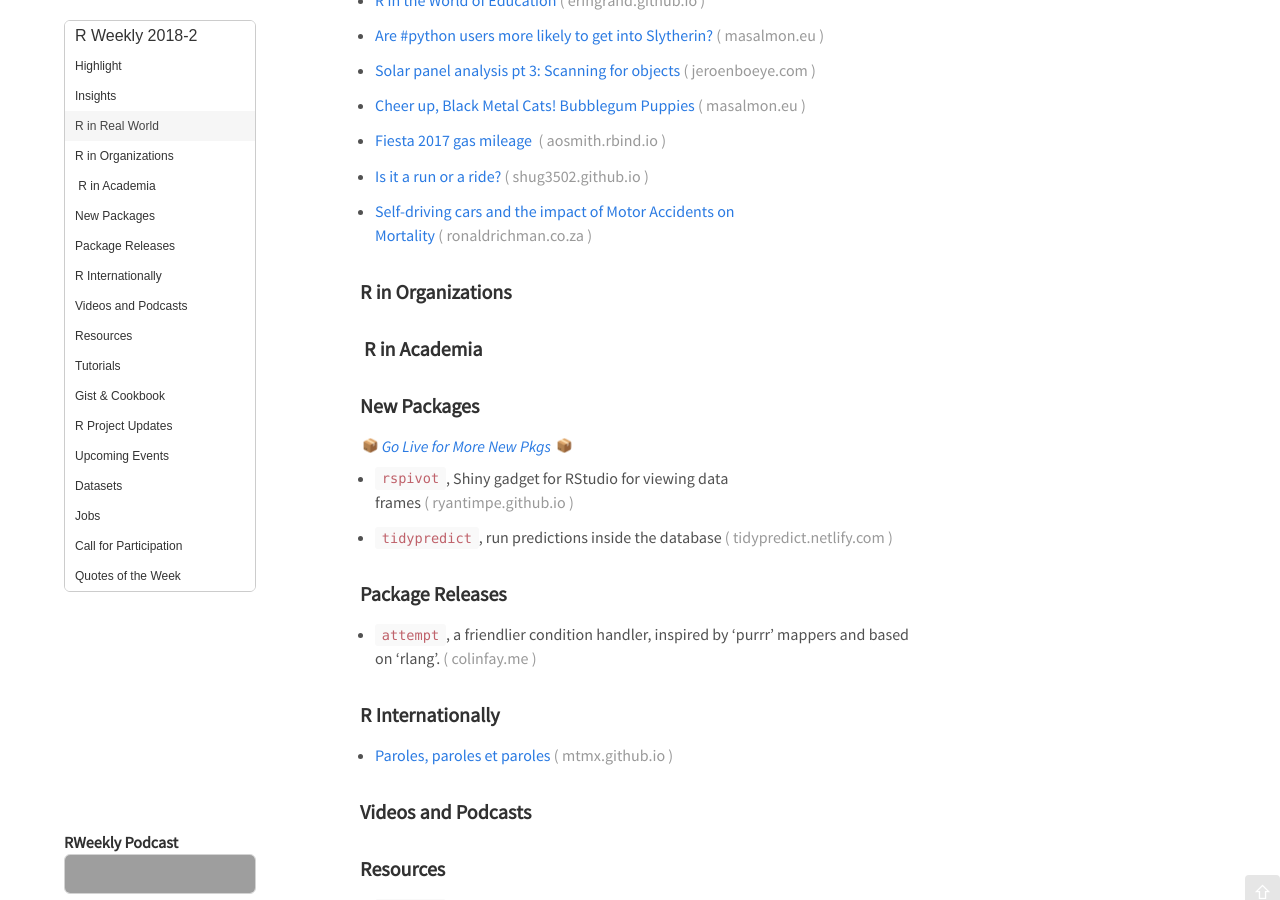
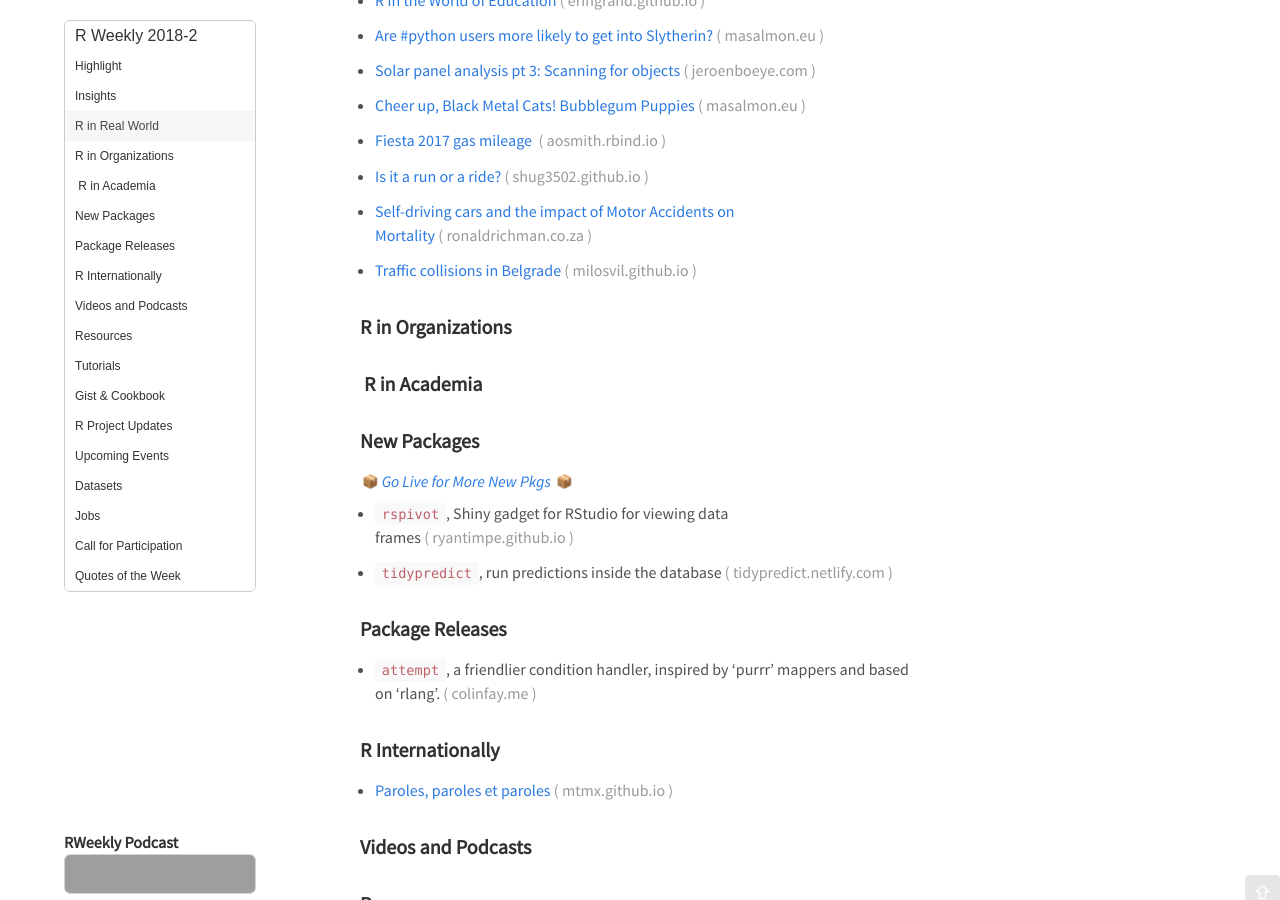
Before and after one commit to rweekly/rweekly.org, a Jekyll site: the page built from draft.md, in a window 1280 px wide and 900 px high, scrolled down 568 px. Built offline with Jekyll 4.4.1, drawn with Linux system fonts in a browser that asks for light colours; emoji names are drawn with the system emoji font; comment, search, counter and statistics services are not loaded; grey boxes are pictures that could not be loaded.

Commit message:
Update draft.md

```diff
--- a/draft.md
+++ b/draft.md
@@ -38,6 +38,8 @@ Release Date: 2018-1-8
 + [Is it a run or a ride?](https://shug3502.github.io/blog/RStravaAnalysis)
 
 + [Self-driving cars and the impact of Motor Accidents on Mortality](http://ronaldrichman.co.za/2018/01/05/self-driving-cars-and-the-impact-of-motor-accidents-on-mortality/)
+
++ [Traffic collisions in Belgrade](https://milosvil.github.io/2018-01-04/Traffic-collisions-in-Belgrade)
 
 ###  R in Organizations
 
```
